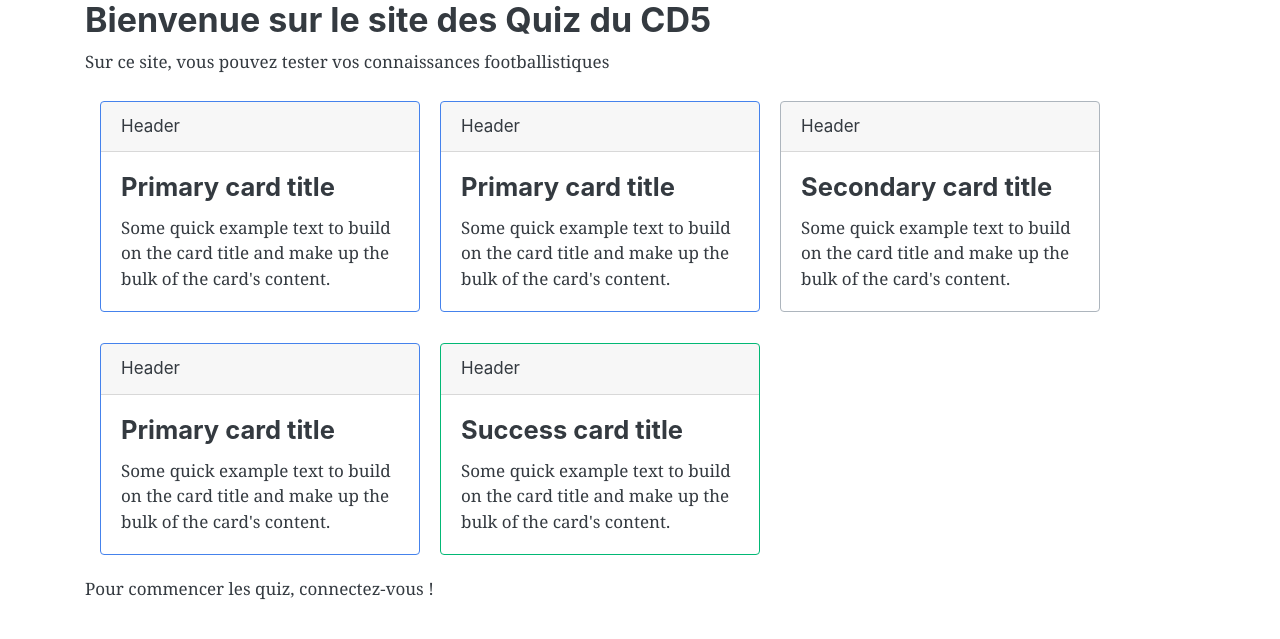
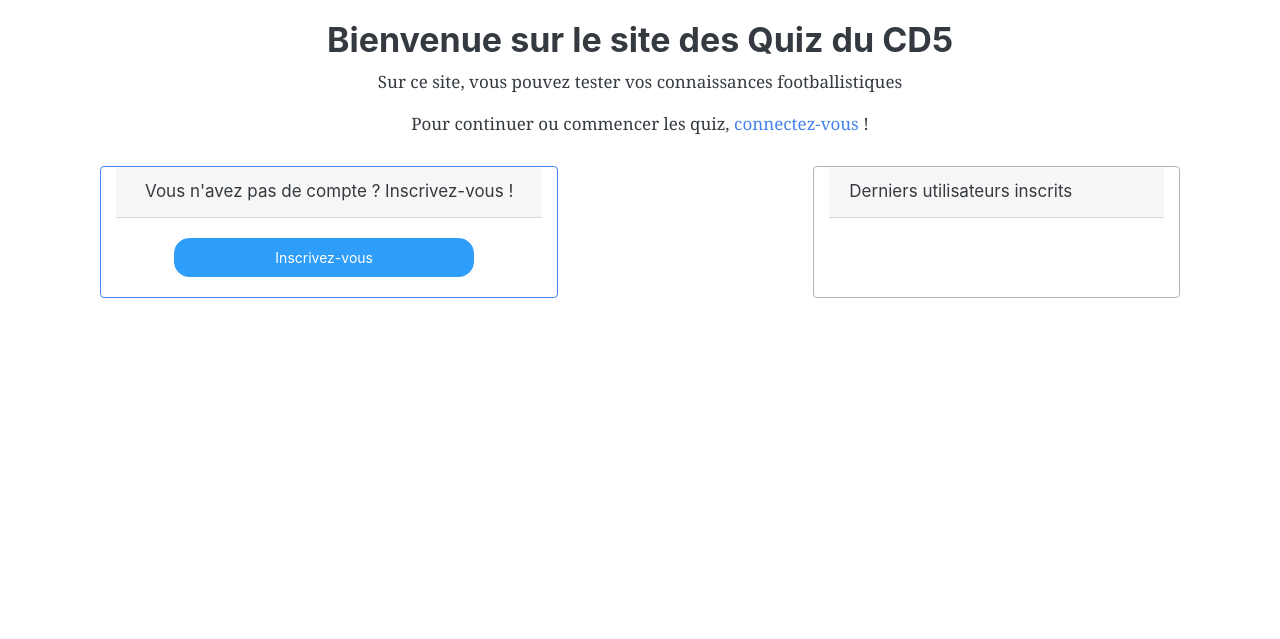
Before and after one commit to ads6yy/quizcd5, a Symfony app: template templates/quiz/index.html.twig in a window 1280 px wide. Shown: the part 57-696 px from the top of the page. Run offline with Twig, Linux system fonts and the light colour scheme; the template is opened without the code that fills it, so the values that code supplies are empty; some libraries are stand-ins or nearby versions.

Commit message:
page home, ajout cards

```diff
--- a/templates/quiz/index.html.twig
+++ b/templates/quiz/index.html.twig
@@ -4,52 +4,43 @@
 
 {% block body %}
 
-    <h2 class="align-middle">Bienvenue sur le site des Quiz du CD5</h2>
+    <div class="text-center" style="margin: 20px">
+        <h2>Bienvenue sur le site des Quiz du CD5</h2>
         <p>Sur ce site, vous pouvez tester vos connaissances footballistiques</p>
+        {% if not app.user %}
+            <p>Pour continuer ou commencer les quiz, <a href="{{ path('app_login') }}">connectez-vous</a> !</p>
+        {% endif %}
+    </div>
 
     <div class="row">
-        <div class="card border-primary mb-3" style="max-width: 20rem;">
-            <div class="card-header">Header</div>
+        {% if not app.user %}
+            <div class="card border-primary mb-3 col-md-5 md-auto text-center">
+                <div class="card-header">Vous n'avez pas de compte ? Inscrivez-vous !</div>
                 <div class="card-body">
-                <h4 class="card-title">Primary card title</h4>
-                <p class="card-text">Some quick example text to build on the card title and make up the bulk of the card's content.</p>
+                    <a href="{{ path('app_register') }}" class="btn btn-secondary" style="margin-right: 10px; width: 300px">Inscrivez-vous</a>
                 </div>
             </div>
-        <div class="card border-primary mb-3" style="max-width: 20rem;">
-            <div class="card-header">Header</div>
+        {% endif %}
+
+        {% if app.user %}
+            <div class="card border-primary mb-3 col-md-5 md-auto text-center">
+                <div class="card-header">Continuez vos Quiz !</div>
                 <div class="card-body">
-                <h4 class="card-title">Primary card title</h4>
-                <p class="card-text">Some quick example text to build on the card title and make up the bulk of the card's content.</p>
+                    {% for quizz in quiz %}
+                        <p class="card-text"><a href="{{ path('quiz_show', {'id': quizz.id}) }}" class="btn btn-primary" style="width: 300px">{{ quizz.title }}</a></p>
+                    {% endfor %}
                 </div>
             </div>
-        <div class="card border-secondary mb-3" style="max-width: 20rem;">
-            <div class="card-header">Header</div>
+        {% endif %}
+
+        <div class="card border-secondary mb-3 col-md-4 ml-auto">
+            <div class="card-header">Derniers utilisateurs inscrits</div>
             <div class="card-body">
-                <h4 class="card-title">Secondary card title</h4>
-                <p class="card-text">Some quick example text to build on the card title and make up the bulk of the card's content.</p>
+                {% for user in lastUsers %}
+                    <p class="card-text small"><a href="">{{ user.firstName }}</a>, inscrit le {{ user.createdAt | date('d/m/Y à H:i')}}</p>
+                {% endfor %}
             </div>
         </div>
     </div>
 
-    <div class="row">
-        <div class="card border-primary mb-3" style="max-width: 20rem;">
-            <div class="card-header">Header</div>
-            <div class="card-body">
-                <h4 class="card-title">Primary card title</h4>
-                <p class="card-text">Some quick example text to build on the card title and make up the bulk of the card's content.</p>
-            </div>
-        </div>
-        <div class="card border-success mb-3" style="max-width: 20rem;">
-            <div class="card-header">Header</div>
-            <div class="card-body">
-                <h4 class="card-title">Success card title</h4>
-                <p class="card-text">Some quick example text to build on the card title and make up the bulk of the card's content.</p>
-            </div>
-        </div>
-    </div>
-
-    {% if not app.user %}
-        <p>Pour commencer les quiz, connectez-vous !</p>
-    {% endif %}
-
 {% endblock %}
```
Also changed, not shown: src/Controller/QuizController.php (+7 -1 lines). Lines whose indentation alone changed are shown as unchanged.
